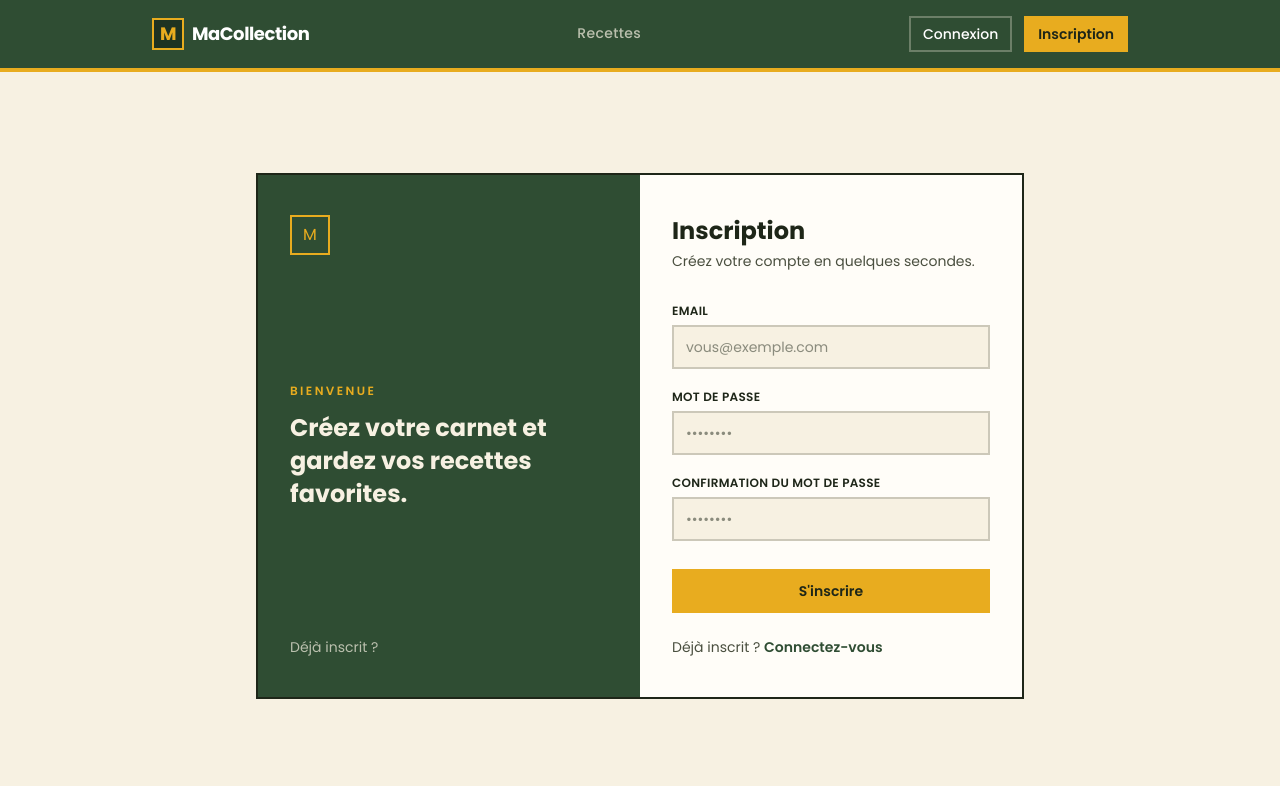
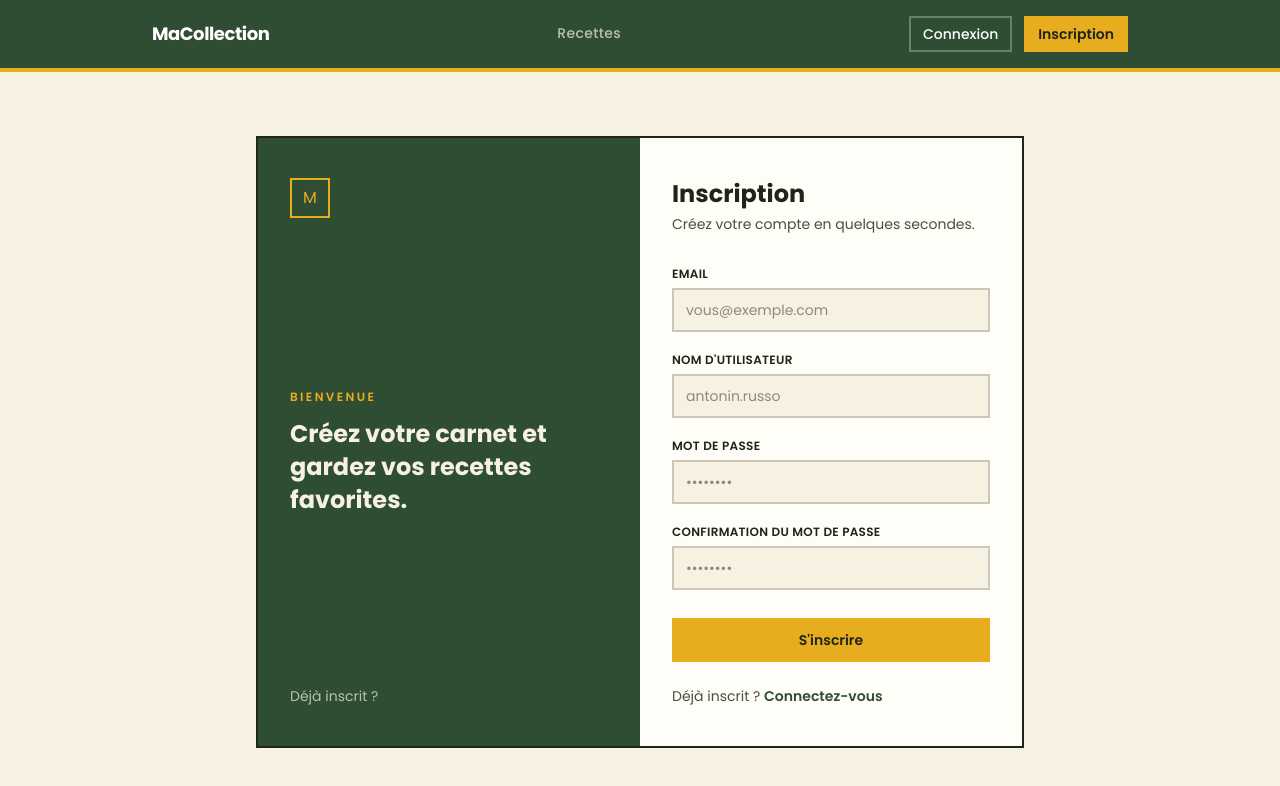
Before and after one commit to starweizz-ynov-projects-B2/MaCollection, a React (Vite) app in the folder web/: page /register in a window 1280 px wide. Shown: the top 786 px of the page. Built offline with nearby package versions, Linux system fonts and the light colour scheme.

Commit message:
Ajout du nom d'utilisateur lors de l'inscription en remplacement à la génération du nom automatique

```diff
--- a/web/src/components/NavBar.tsx
+++ b/web/src/components/NavBar.tsx
@@ -21,9 +21,6 @@ export default function NavBar() {
         <nav className="border-b-4 border-mustard bg-basil">
             <div className="mx-auto flex max-w-5xl items-center justify-between px-6 py-4">
                 <NavLink to="/" className="flex items-center gap-2 text-lg font-bold tracking-tight text-white">
-                    <span className="flex h-8 w-8 items-center justify-center border-2 border-mustard bg-basil-dark text-mustard">
-                        M
-                    </span>
                     MaCollection
                 </NavLink>
 
@@ -46,7 +43,7 @@ export default function NavBar() {
                 <div className="flex items-center gap-3">
                     {user ? (
                         <>
-                            <span className="text-sm text-cream/80">{user.email}</span>
+                            <span className="text-sm text-cream/80">{user.username}</span>
                             <button
                                 onClick={handleLogout}
                                 className="border-2 border-cream/30 px-3 py-1.5 text-sm font-medium text-white transition-colors hover:border-mustard hover:text-mustard cursor-pointer"
--- a/web/src/pages/auth/register.tsx
+++ b/web/src/pages/auth/register.tsx
@@ -6,6 +6,7 @@ import type { AuthUser, AuthUserResponse } from "../../types/api.ts";
 
 export default function RegisterPage() {
     const [email, setEmail] = useState("");
+    const [username, setUsername] = useState("");
     const [password, setPassword] = useState("");
     const [confirmPassword, setConfirmPassword] = useState("");
     const [error, setError] = useState<string | null>(null);
@@ -27,7 +28,7 @@ export default function RegisterPage() {
 
         try {
             await http.post("/auth/register", { email, password });
-            const { access_token } = await http.post<AuthUserResponse>("/auth/login", { email, password });
+            const { access_token } = await http.post<AuthUserResponse>("/auth/login", { email, username, password });
             const user = await http.get<AuthUser>("/auth/me", access_token);
             login(access_token, user);
             navigate("/");
@@ -71,6 +72,21 @@ export default function RegisterPage() {
                                 placeholder="vous@exemple.com"
                                 value={email}
                                 onChange={(e) => setEmail(e.target.value)}
+                                required
+                                className="border-2 border-ink/20 bg-cream px-3 py-2.5 text-sm text-ink outline-none transition-colors focus:border-basil"
+                            />
+                        </div>
+
+                        <div className="flex flex-col gap-1.5">
+                            <label htmlFor="username" className="text-xs font-semibold tracking-wide text-ink uppercase">
+                                Nom d'utilisateur
+                            </label>
+                            <input
+                                type="text"
+                                id="username"
+                                placeholder="antonin.russo"
+                                value={email}
+                                onChange={(e) => setUsername(e.target.value)}
                                 required
                                 className="border-2 border-ink/20 bg-cream px-3 py-2.5 text-sm text-ink outline-none transition-colors focus:border-basil"
                             />
--- a/web/src/types/api.ts
+++ b/web/src/types/api.ts
@@ -33,7 +33,7 @@ export type CollectionStats = {
     note_moyenne: number | null;
 };
 
-export type AuthUser = { id: number; email: string };
+export type AuthUser = { id: number; username: string, email: string };
 export type AuthUserResponse = { access_token: string; token_type: string };
 
 export type ApiError = { erreur: { code: number; message: string } };
```
Also changed, not shown: 2 other files (tests, documents, lock files or other folders).
